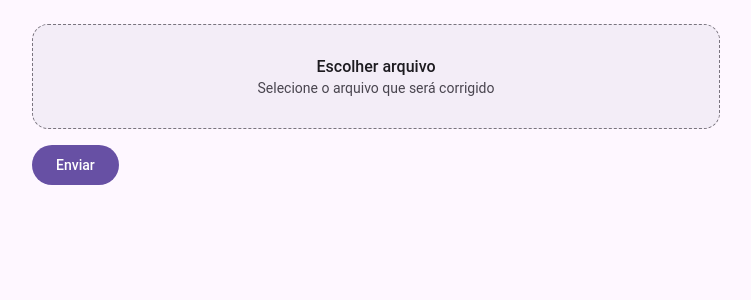
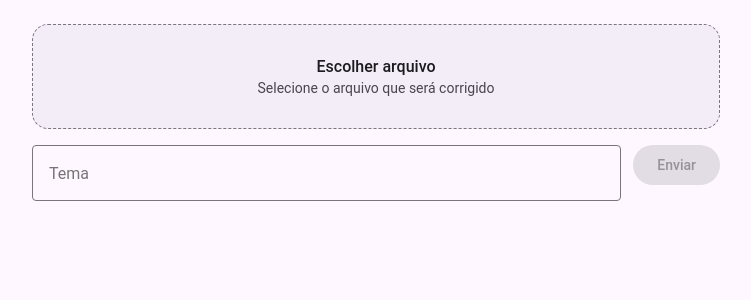
Before and after one commit to rPlakama/localRevisor, a Flask app: page /upload in a window 1280 px wide. Shown: the part 64-364 px from the top of the page, without its empty margins (264-1015 px from the left). Run offline with Flask 3, Linux system fonts and the light colour scheme.

Commit message:
Require theme field on upload before enabling submit

```diff
--- a/src/main.py
+++ b/src/main.py
@@ -30,12 +30,16 @@ def index():
 def upload():
     error = None
     filename = None
+    theme = None
     if request.method == "POST":
         file = request.files.get("file")
         filename = file.filename if file else None
+        theme = request.form.get("theme", "").strip()
         if not filename:
             error = "Selecione um arquivo."
-    return render_template("upload.html", error=error, filename=filename)
+        elif not theme:
+            error = "Informe o tema."
+    return render_template("upload.html", error=error, filename=filename, theme=theme)
 
 
 @app.route("/config", methods=["GET", "POST"])
--- a/src/static/style.css
+++ b/src/static/style.css
@@ -235,7 +235,8 @@ h2 {
 }
 
 .field input,
-.field select {
+.field select,
+.input {
   height: 56px;
   padding: 0 16px;
   border: 1px solid var(--outline);
@@ -244,6 +245,7 @@ h2 {
   color: var(--on-surface);
   font: inherit;
   font-size: 16px;
+  min-width: 0;
 }
 
 .field select {
@@ -251,7 +253,8 @@ h2 {
 }
 
 .field input:focus,
-.field select:focus {
+.field select:focus,
+.input:focus {
   border-color: var(--primary);
   outline: 2px solid var(--primary);
   outline-offset: -1px;
@@ -280,3 +283,13 @@ h2 {
 .form h2 {
   margin: 8px 0 0;
 }
+
+.button:disabled {
+  background: color-mix(in srgb, var(--on-surface) 12%, transparent);
+  color: color-mix(in srgb, var(--on-surface) 38%, transparent);
+  cursor: not-allowed;
+}
+
+.form__actions .input {
+  flex: 1;
+}
--- a/src/templates/upload.html
+++ b/src/templates/upload.html
@@ -21,18 +21,44 @@
     <main>
       <form class="upload-form" method="post" enctype="multipart/form-data">
         <label class="dropzone">
-          <input type="file" name="file" required />
+          <input id="file" type="file" name="file" required />
           <span class="dropzone__title">Escolher arquivo</span>
           <span class="dropzone__hint">Selecione o arquivo que será corrigido</span>
         </label>
-        <button class="button" type="submit">Enviar</button>
+
+        <div class="form__actions">
+          <input
+            class="input"
+            id="theme"
+            name="theme"
+            type="text"
+            placeholder="Tema"
+            aria-label="Tema"
+            required
+          />
+          <button class="button" id="submit" type="submit">Enviar</button>
+        </div>
       </form>
 
       {% if error %}
       <p class="card card--error">{{ error }}</p>
       {% elif filename %}
-      <p class="card">Arquivo recebido: {{ filename }}</p>
+      <p class="card">Arquivo recebido: {{ filename }} — Tema: {{ theme }}</p>
       {% endif %}
+
+      <script>
+        const fileInput = document.getElementById("file");
+        const themeInput = document.getElementById("theme");
+        const submitButton = document.getElementById("submit");
+
+        function syncSubmit() {
+          submitButton.disabled = !fileInput.files.length || !themeInput.value.trim();
+        }
+
+        fileInput.addEventListener("change", syncSubmit);
+        themeInput.addEventListener("input", syncSubmit);
+        syncSubmit();
+      </script>
     </main>
   </body>
 </html>
```
